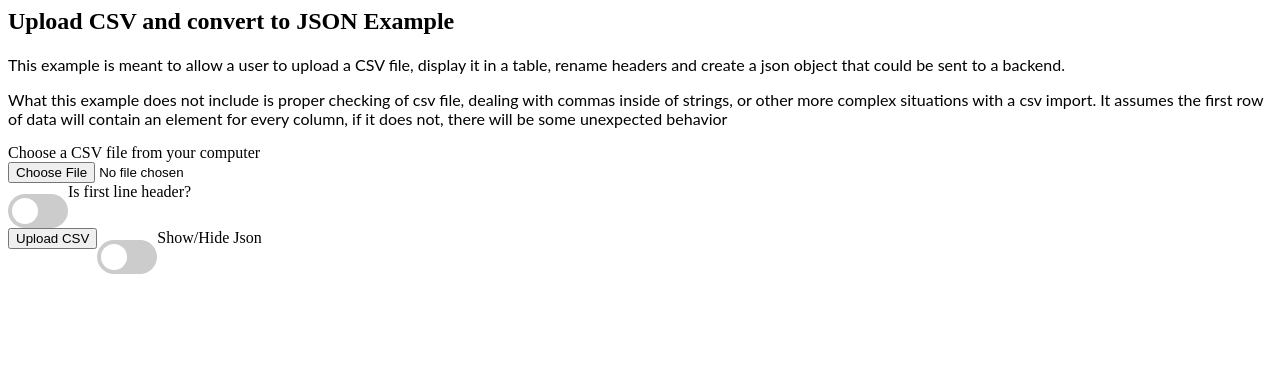
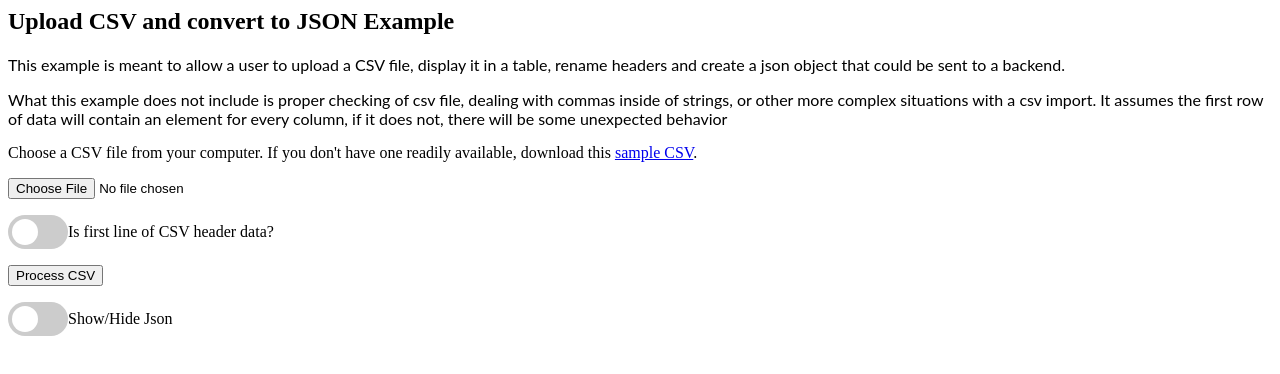
Before and after one commit to naticaceres/csv-to-html-to-json, an Angular app: page / in a window 1280 px wide. Shown: the top 374 px of the page. Built offline with nearby package versions, Linux system fonts and the light colour scheme.

Commit message:
Clean up of switch/label alignment
Move models to all be in same area
Added sample CSV file

```diff
--- a/src/app/app.component.css
+++ b/src/app/app.component.css
@@ -2,6 +2,10 @@ p {
   font-family: Lato;
 }
 
+.switchDiv {
+  display:flex;
+  align-items:center;
+}
 /* CSS from https://www.w3schools.com/howto/howto_css_switch.asp */
 /* The switch - the box around the slider */
 .switch {
--- a/src/app/app.component.html
+++ b/src/app/app.component.html
@@ -1,7 +1,3 @@
-<!-- Todo: Clean up text alignment with switch
-           Fix vertical spacing between items
-           Add instructions
--->
 <div>
   <h2>Upload CSV and convert to JSON Example</h2>
   <p>
@@ -18,35 +14,35 @@
   </p>
 </div>
 <div>
-  <label>Choose a CSV file from your computer</label>
+  <label>Choose a CSV file from your computer.  If you don't have one readily available, download this <a href="../assets/sampleData/MOCK_DATA.csv">sample CSV</a>.</label>
 </div>
-<div>
-  <input #csvUpload type="file" />
-</div>
-<div>
+<p>
+  <input #csvUpload type="file" accept=".csv"/>
+</p>
+<div class="switchDiv">
   <label class="switch">
     <input type="checkbox" [(ngModel)]="hasHeader" id="headerCheck" />
     <span class="slider round"></span>
   </label>
-  <label for="headerCheck">Is first line header?</label>
+  <label for="headerCheck">Is first line of CSV header data?</label>
 </div>
-<button (click)="uploadCsv()">Upload CSV</button>
-
-<label class="switch">
-  <input type="checkbox" [(ngModel)]="showJson" id="jsonCheck" />
-  <span class="slider round"></span>
-</label>
-<label for="jsonCheck">Show/Hide Json</label>
-
+<p>
+  <button (click)="uploadCsv()">Process CSV</button>
+</p>
+<div class="switchDiv">
+  <label class="switch">
+    <input type="checkbox" [(ngModel)]="showJson" id="jsonCheck" />
+    <span class="slider round"></span>
+  </label>
+  <label for="jsonCheck">Show/Hide Json</label>
+</div>
 <ng-container *ngIf="parsedCsv$ | async as parsedCsv">
-
   <div>
     <h2>{{ parsedCsv.name }}</h2>
   </div>
   <div *ngIf="showJson">
     <p>{{ jsonStringData$ | async }}</p>
   </div>
-
   <app-simple-table
     *ngIf="!!parsedCsv?.contentRows?.length"
     [rows]="parsedCsv.contentRows"
--- /dev/null
+++ b/src/app/model/column-name-dto.model.ts
@@ -0,0 +1,4 @@
+export interface ColumnNameDTO {
+  name: string
+  index: number
+}
--- a/src/app/model/parsed-csv.model.ts
+++ b/src/app/model/parsed-csv.model.ts
@@ -1,5 +1,5 @@
 export interface ParsedCsv {
-  name: string;
-  headerRow: string[];
-  contentRows: string[][];
+  name: string;  // Name of sheet
+  headerRow: string[]; // Array of header names
+  contentRows: string[][]; // Two dimensional array of content
 }
--- a/src/app/services/csv-state-facade.service.ts
+++ b/src/app/services/csv-state-facade.service.ts
@@ -2,7 +2,7 @@ import { Injectable } from '@angular/core';
 import { BehaviorSubject, noop, Observable } from 'rxjs';
 import { map, take, tap } from 'rxjs/operators';
 import { ParsedCsv } from '../model/parsed-csv.model';
-import { ColumnNameDTO } from '../simple-table/column-name-dto.model';
+import { ColumnNameDTO } from '../model/column-name-dto.model';
 import { FormatConvertService } from './format-convert.service';
 import { UploadCsvService } from './upload-csv.service';
 
--- a/src/app/simple-table/column-name-dto.model.ts
+++ /dev/null
@@ -1,4 +0,0 @@
-export interface ColumnNameDTO {
-  name: string
-  index: number
-}
--- a/src/app/simple-table/simple-table.component.ts
+++ b/src/app/simple-table/simple-table.component.ts
@@ -1,5 +1,5 @@
 import { Component, EventEmitter, Input, Output } from '@angular/core';
-import { ColumnNameDTO } from './column-name-dto.model';
+import { ColumnNameDTO } from '../model/column-name-dto.model';
 
 @Component({
   selector: 'app-simple-table',
```
Also changed, not shown: src/app/app.component.ts (+2 -7 lines), src/app/simple-table/simple-table.component.html (line endings or trailing spaces), src/assets/sampleData/MOCK_DATA.csv (added).
